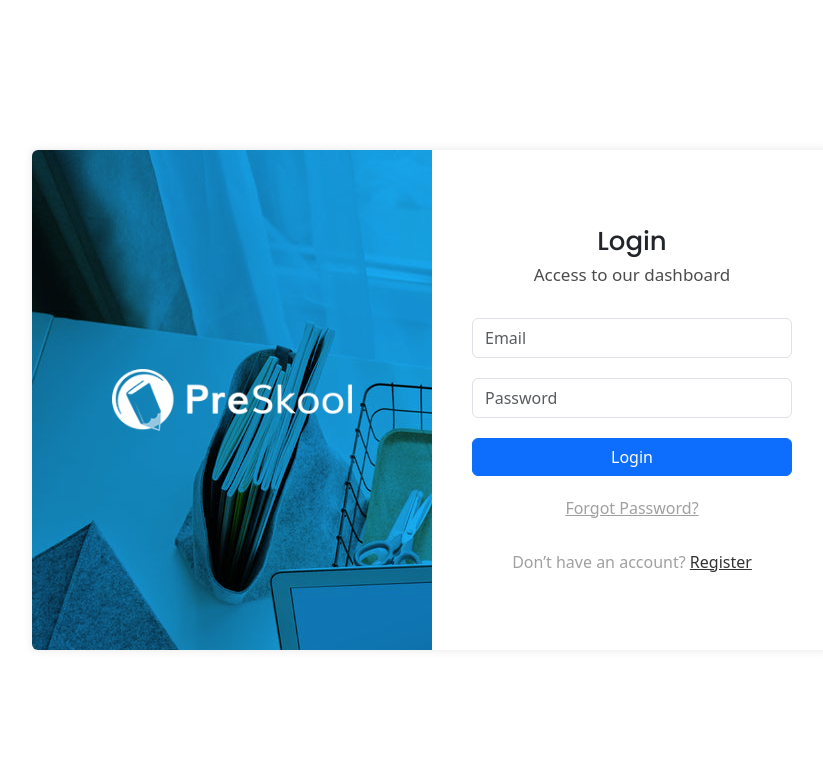
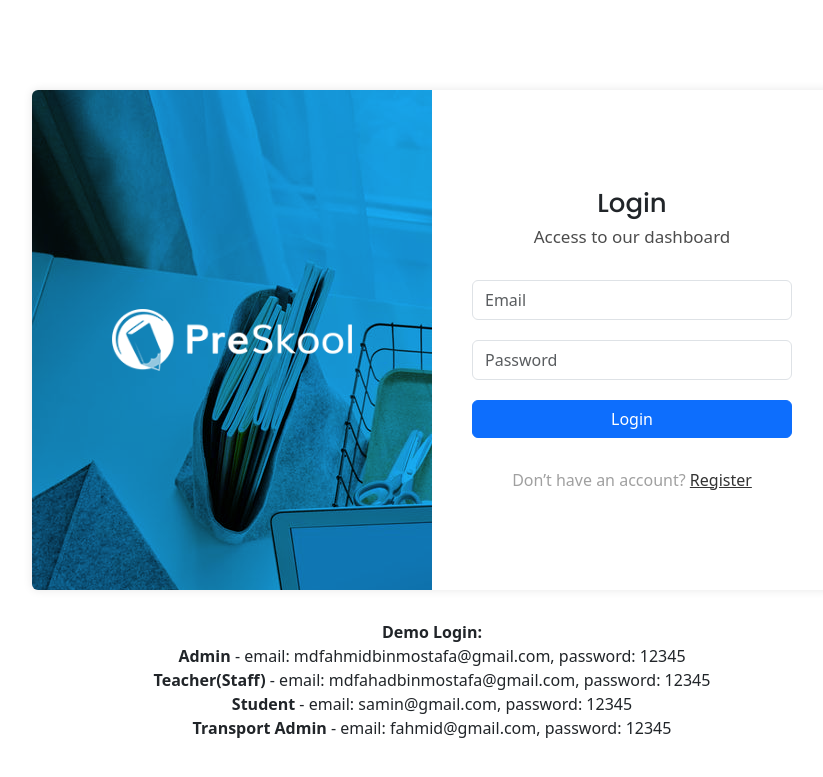
Before and after one commit to Fahmid1234/Student-management, a Django app: page / in a window 1280 px wide. Shown: the top 777 px of the page, without its empty margins (208-1031 px from the left). Run offline with Django 5.2, Linux system fonts and the light colour scheme; some libraries are stand-ins or nearby versions.

Commit message:
updated successfully

```diff
--- a/student_management/app/staff_views.py
+++ b/student_management/app/staff_views.py
@@ -4,6 +4,7 @@ from .models import *
 from django.contrib import messages
 from django.contrib.auth.models import User
 from django.utils import timezone
+from datetime import datetime, timedelta
 
 @login_required(login_url='/')
 def home(request):
--- a/student_management/templates/login.html
+++ b/student_management/templates/login.html
@@ -40,11 +40,21 @@
                              <button class="btn btn-primary btn-block" type="submit">Login</button>
                            </div>
                         </form>
-                        <div class="text-center forgotpass"><a href="forgot-password.html">Forgot Password?</a></div>
+                        <!-- <div class="text-center forgotpass"><a href="forgot-password.html">Forgot Password?</a></div> -->
 
                         <div class="text-center dont-have">Don’t have an account? <a href="{% url 'registration' %}">Register</a></div>
+
                      </div>
+
                   </div>
+
+               </div>
+               <div class="mt-3 text-center">
+                  <b>Demo Login:</b><br>
+                  <b>Admin</b> - email: mdfahmidbinmostafa@gmail.com, password: 12345<br>
+                  <b>Teacher(Staff)</b> - email: mdfahadbinmostafa@gmail.com, password: 12345<br>
+                  <b>Student</b> - email: samin@gmail.com, password: 12345<br>
+                  <b>Transport Admin</b> - email: fahmid@gmail.com, password: 12345
                </div>
             </div>
          </div>
```
Also changed, not shown: student_management/db.sqlite3, student_management/media/profile_pic/photo.png (added).
